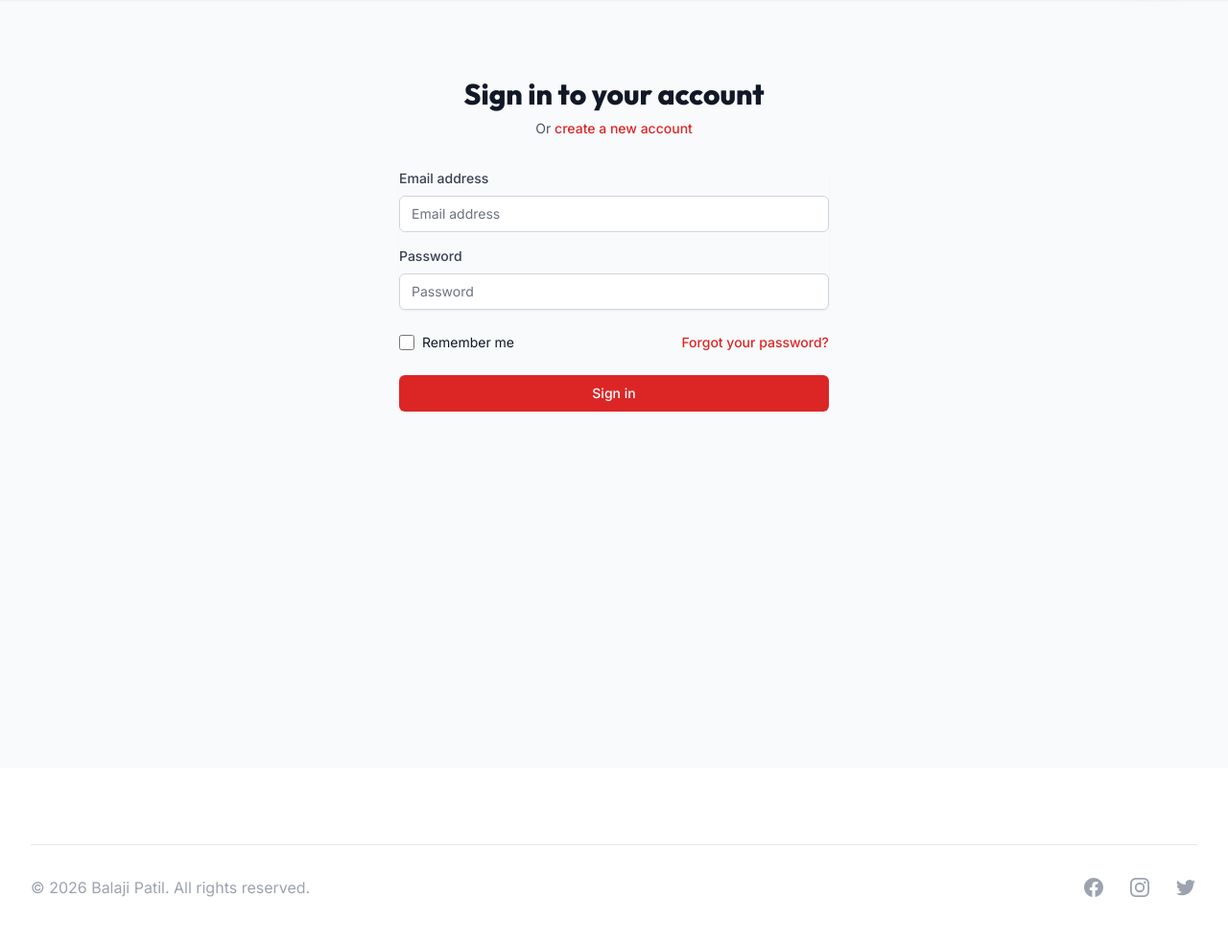
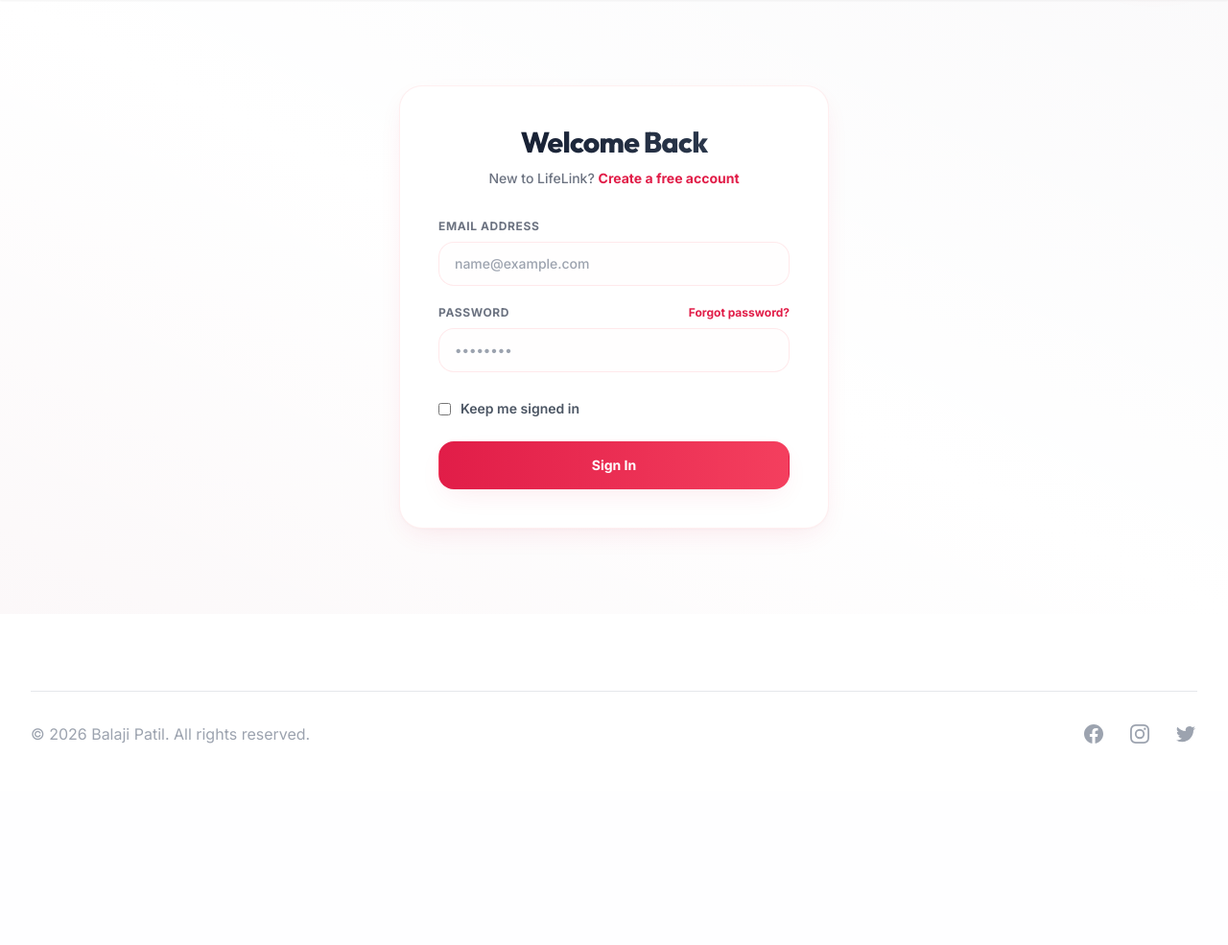
Before and after one commit to BalajiPatil1207/blood_brige_project, a Flask app: page /login in a window 1280 px wide. Shown: the part 81-1066 px from the top of the page at 96% size. After the commit the page ends 856 px from the top, so only its background shows below. Run offline with Flask 3, Linux system fonts and the light colour scheme; some libraries are stand-ins or nearby versions.

Commit message:
feat: implement main application templates, static pages, and local database file

```diff
--- a/app/templates/auth/login.html
+++ b/app/templates/auth/login.html
@@ -1,89 +1,67 @@
 {% extends "base.html" %}
 
 {% block content %}
-<div class="min-h-screen flex justify-center bg-gray-50 py-4 px-4 sm:px-6 lg:px-8 pt-20">
-    <div class="max-w-md w-full space-y-8">
-        <div>
-            <h2 class="mt-0 text-center text-3xl font-extrabold text-gray-900">
-                Sign in to your account
+<div class="min-h-[80vh] flex flex-col justify-center items-center px-4 sm:px-6 lg:px-8 py-12 bg-gradient-to-tr from-rose-50/30 via-white to-rose-50/10">
+    <div class="max-w-md w-full">
+        <!-- Card Container -->
+        <div class="bg-white border border-rose-100/60 rounded-3xl shadow-premium p-8 sm:p-10 transform hover:scale-[1.005] transition-all duration-300">
+            <!-- Header -->
+            <div class="text-center mb-8">
+                <h2 class="text-3xl font-extrabold text-transparent bg-clip-text bg-gradient-to-r from-slate-900 to-slate-700 tracking-tight">
+                    Welcome Back
                 </h2>
-            <p class="mt-2 text-center text-sm text-gray-600">
-                Or
-                <a href="{{ url_for('auth.register', user_type='donor') }}" class="font-medium text-red-600 hover:text-red-500">
-                    create a new account
+                <p class="mt-2.5 text-sm text-gray-500 font-medium">
+                    New to LifeLink?
+                    <a href="{{ url_for('auth.register', user_type='donor') }}" class="font-bold text-primary-600 hover:text-primary-700 transition duration-150">
+                        Create a free account
                     </a>
                 </p>
             </div>
-        <form class="mt-8 space-y-6" action="{{ url_for('auth.login') }}" method="POST">
-            <div class="rounded-md shadow-sm -space-y-px">
-                <div class="mb-4">
-                    <label for="email" class="block text-sm font-medium text-gray-700 mb-2">Email address</label>
-                    <input id="email" name="email" type="email" required class="appearance-none rounded-md relative block w-full px-3 py-2 border border-gray-300 placeholder-gray-500 text-gray-900 focus:outline-none focus:ring-red-500 focus:border-red-500 focus:z-10 sm:text-sm" placeholder="Email address">
+
+            <!-- Form -->
+            <form class="space-y-6" action="{{ url_for('auth.login') }}" method="POST">
+                <div class="space-y-5">
+                    <div>
+                        <label for="email" class="block text-xs font-bold text-gray-500 uppercase tracking-wider mb-2">Email Address</label>
+                        <div class="relative">
+                            <input id="email" name="email" type="email" required
+                                class="block w-full px-4 py-3 border border-rose-100/80 rounded-2xl placeholder-gray-400 text-gray-900 font-medium focus:outline-none focus:ring-4 focus:ring-primary-500/10 focus:border-primary-500 transition duration-150 sm:text-sm bg-rose-50/10"
+                                placeholder="name@example.com">
                         </div>
-                <div class="mb-4">
-                    <label for="password" class="block text-sm font-medium text-gray-700 mb-2">Password</label>
-                    <input id="password" name="password" type="password" required class="appearance-none rounded-md relative block w-full px-3 py-2 border border-gray-300 placeholder-gray-500 text-gray-900 focus:outline-none focus:ring-red-500 focus:border-red-500 focus:z-10 sm:text-sm" placeholder="Password">
+                    </div>
+                    <div>
+                        <div class="flex justify-between items-center mb-2">
+                            <label for="password" class="block text-xs font-bold text-gray-500 uppercase tracking-wider">Password</label>
+                            <a href="#" class="text-xs font-bold text-primary-600 hover:text-primary-700 transition duration-150">
+                                Forgot password?
+                            </a>
+                        </div>
+                        <div class="relative">
+                            <input id="password" name="password" type="password" required
+                                class="block w-full px-4 py-3 border border-rose-100/80 rounded-2xl placeholder-gray-400 text-gray-900 font-medium focus:outline-none focus:ring-4 focus:ring-primary-500/10 focus:border-primary-500 transition duration-150 sm:text-sm bg-rose-50/10"
+                                placeholder="••••••••">
+                        </div>
                     </div>
                 </div>
 
-            <div class="flex items-center justify-between">
+                <div class="flex items-center justify-between pt-1">
                     <div class="flex items-center">
-                    <input id="remember_me" name="remember_me" type="checkbox" class="h-4 w-4 text-red-600 focus:ring-red-500 border-gray-300 rounded">
-                    <label for="remember_me" class="ml-2 block text-sm text-gray-900">
-                        Remember me
+                        <input id="remember_me" name="remember_me" type="checkbox"
+                            class="h-4.5 w-4.5 text-primary-600 focus:ring-primary-500 border-rose-200 rounded-lg cursor-pointer">
+                        <label for="remember_me" class="ml-2.5 block text-sm text-gray-600 font-semibold cursor-pointer select-none">
+                            Keep me signed in
                         </label>
-                </div>
-
-                <div class="text-sm">
-                    <a href="#" class="font-medium text-red-600 hover:text-red-500">
-                        Forgot your password?
-                    </a>
                     </div>
                 </div>
 
                 <div>
-                <button type="submit" class="group relative w-full flex justify-center py-2 px-4 border border-transparent text-sm font-medium rounded-md text-white bg-red-600 hover:bg-red-700 focus:outline-none focus:ring-2 focus:ring-offset-2 focus:ring-red-500">
-                    Sign in
+                    <button type="submit"
+                        class="w-full flex justify-center py-3.5 px-4 border border-transparent text-sm font-bold rounded-2xl text-white bg-gradient-to-r from-primary-600 to-rose-500 hover:from-primary-700 hover:to-rose-600 shadow-premium hover:shadow-premium-hover transform hover:-translate-y-0.5 active:translate-y-0 transition duration-150 focus:outline-none focus:ring-4 focus:ring-primary-500/20">
+                        Sign In
                     </button>
                 </div>
             </form>
-
-        <!-- <div class="mt-6">
-            <div class="relative">
-                <div class="absolute inset-0 flex items-center">
-                    <div class="w-full border-t border-gray-300"></div>
         </div>
-                <div class="relative flex justify-center text-sm">
-                    <span class="px-2 bg-white text-gray-500">
-                        Or continue with
-                    </span>
-                </div>
-            </div>
-
-            <div class="mt-6 grid grid-cols-2 gap-3">
-                <div>
-                    <a href="#"
-                       class="w-full inline-flex justify-center py-2 px-4 border border-gray-300 rounded-md shadow-sm bg-white text-sm font-medium text-gray-500 hover:bg-gray-50">
-                        <span class="sr-only">Sign in with Google</span>
-                        <svg class="w-5 h-5" fill="currentColor" viewBox="0 0 24 24">
-                            <path
-                                d="M12.545,10.239v3.821h5.445c-0.712,2.315-2.647,3.972-5.445,3.972c-3.332,0-6.033-2.701-6.033-6.032s2.701-6.032,6.033-6.032c1.498,0,2.866,0.549,3.921,1.453l2.814-2.814C17.503,2.988,15.139,2,12.545,2C7.021,2,2.543,6.477,2.543,12s4.478,10,10.002,10c8.396,0,10.249-7.85,9.426-11.748L12.545,10.239z"/>
-                        </svg>
-                    </a>
-                </div>
-
-                <div>
-                    <a href="#"
-                       class="w-full inline-flex justify-center py-2 px-4 border border-gray-300 rounded-md shadow-sm bg-white text-sm font-medium text-gray-500 hover:bg-gray-50">
-                        <span class="sr-only">Sign in with Facebook</span>
-                        <svg class="w-5 h-5" fill="currentColor" viewBox="0 0 24 24">
-                            <path
-                                d="M24 12.073c0-6.627-5.373-12-12-12s-12 5.373-12 12c0 5.99 4.388 10.954 10.125 11.854v-8.385H7.078v-3.47h3.047V9.43c0-3.007 1.792-4.669 4.533-4.669 1.312 0 2.686.235 2.686.235v2.953H15.83c-1.491 0-1.956.925-1.956 1.874v2.25h3.328l-.532 3.47h-2.796v8.385C19.612 23.027 24 18.062 24 12.073z"/>
-                        </svg>
-                    </a>
-                </div>
-            </div>
-        </div> -->
     </div>
 </div>
 {% endblock %}
```
Lines whose indentation alone changed are shown as unchanged.
